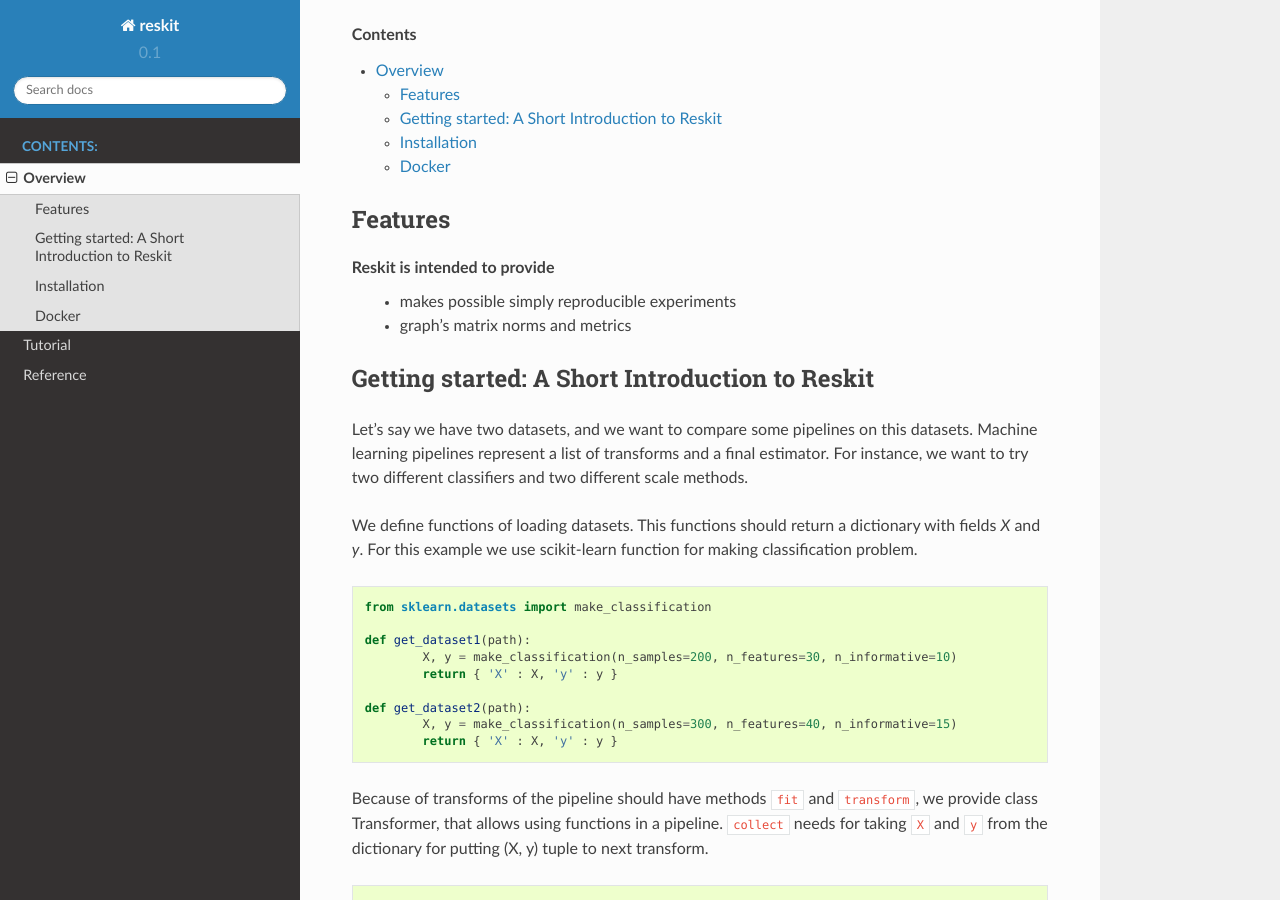
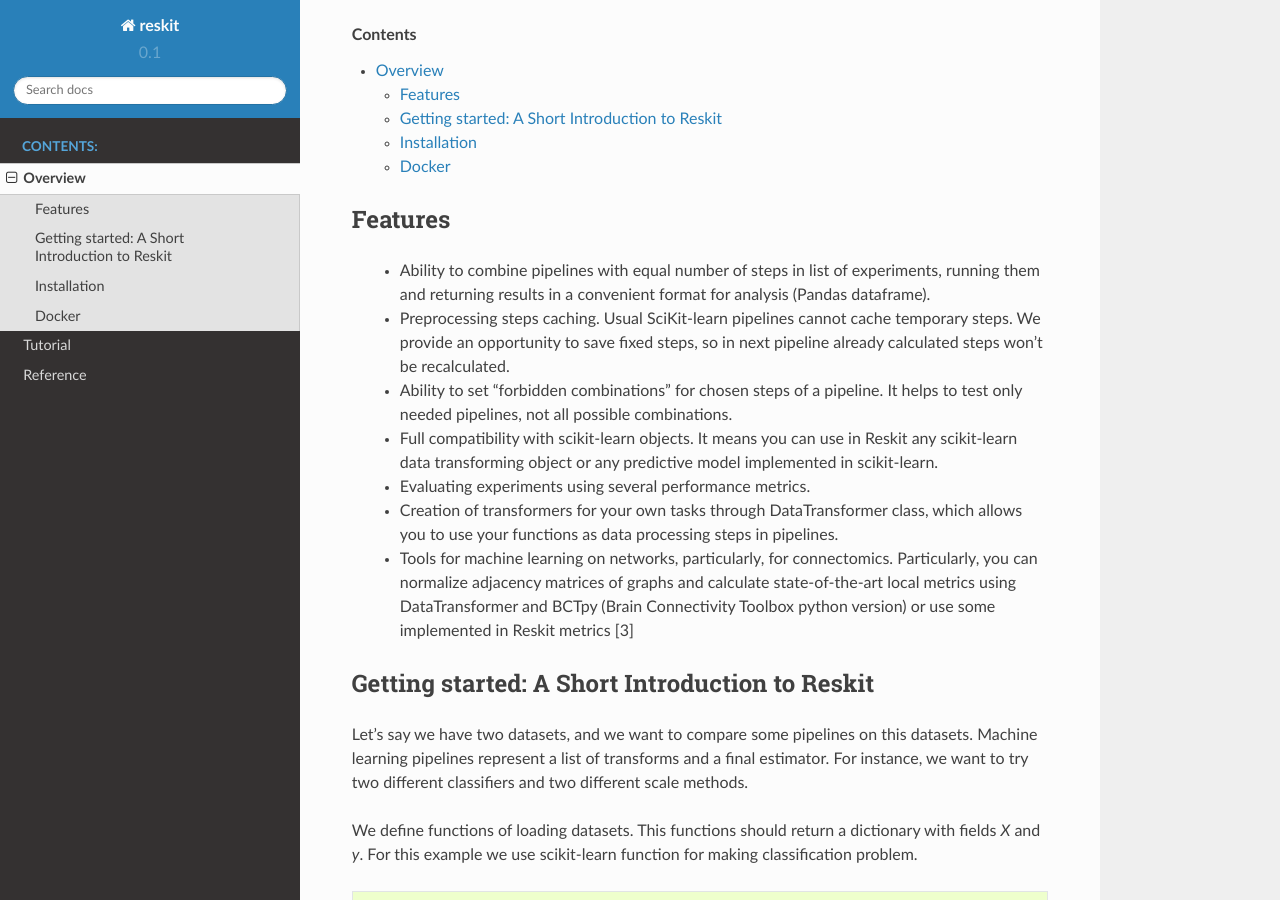
Before and after one commit to neuro-ml/reskit, a Sphinx documentation site: the page built from docs/source/overview.rst, in a window 1280 px wide and 900 px high, scrolled down 354 px. Built offline with Sphinx 7.4.7 and the Read the Docs theme 2.0.0, drawn with Linux system fonts in a browser that asks for light colours.

Commit message:
Update overview.rst
added features

```diff
--- a/docs/source/overview.rst
+++ b/docs/source/overview.rst
@@ -9,9 +9,19 @@
 Features
 -----
 
-Reskit is intended to provide
-  * makes possible simply reproducible experiments
-  * graph's matrix norms and metrics
+  * Ability to combine pipelines with equal number of steps in list of experiments, running them and returning results in a convenient format for analysis (Pandas dataframe).
+
+  * Preprocessing steps caching. Usual SciKit-learn pipelines cannot cache temporary steps. We provide an opportunity to save fixed steps, so in next pipeline already calculated steps won’t be recalculated.
+
+  * Ability to set "forbidden combinations" for chosen steps of a pipeline. It helps to test only needed pipelines, not all possible combinations.
+
+  * Full compatibility with scikit-learn objects. It means you can use in Reskit any scikit-learn data transforming object or any predictive model implemented in scikit-learn.
+
+  * Evaluating experiments using several performance metrics.
+
+  * Creation of transformers for your own tasks through DataTransformer class, which allows you to use your functions as data processing steps in pipelines.
+
+  * Tools for machine learning on networks, particularly, for connectomics. Particularly, you can normalize adjacency matrices of graphs and calculate state-of-the-art local metrics using DataTransformer and BCTpy (Brain Connectivity Toolbox python version) or use some implemented in Reskit metrics [3]
 
 Getting started: A Short Introduction to Reskit
 -----------------------------------------------
```
